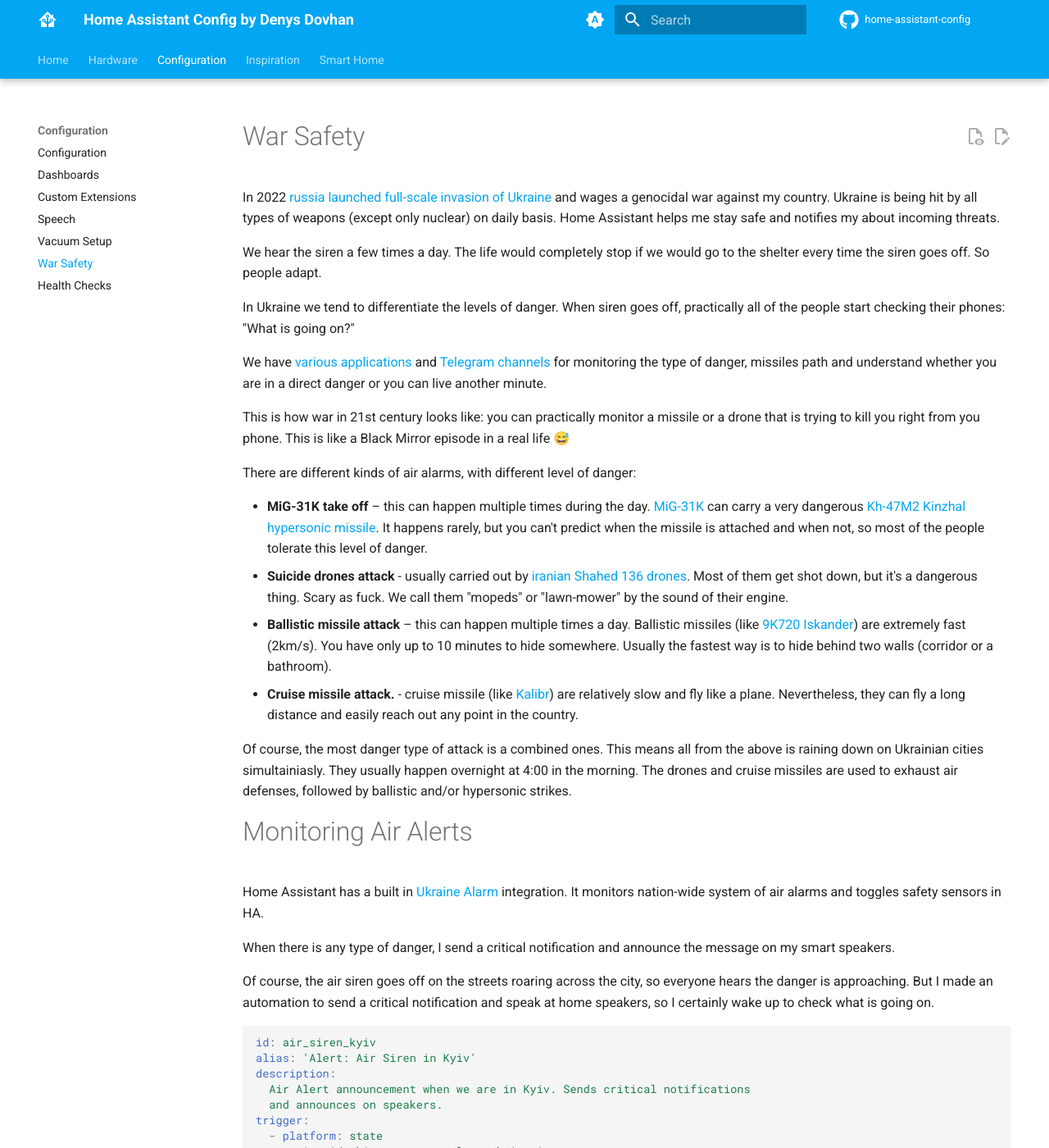
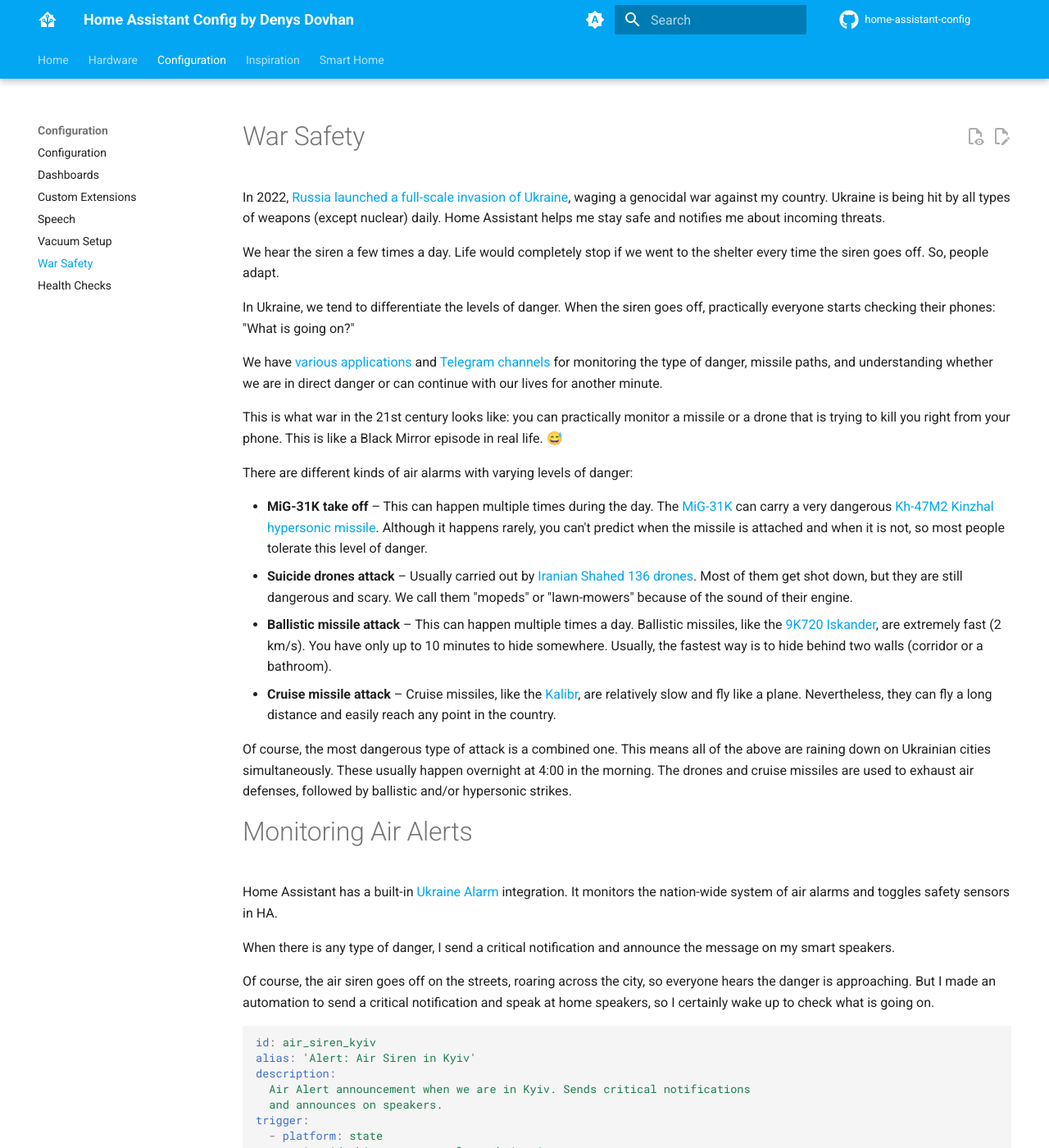
Before and after one commit to denysdovhan/home-assistant-config, an MkDocs documentation site: the page built from docs/config/war.md, in a window 1280 px wide and 1400 px high. Shown: the whole window at 82% size. Built offline with MkDocs 1.6.1 and Material for MkDocs 9.7.7, drawn with Linux system fonts in a browser that asks for light colours; comment, search, counter and statistics services are not loaded; some of the changed text lies outside the part shown.

Commit message:
Fix typos and wording via chatgpt

````diff
--- a/docs/config/war.md
+++ b/docs/config/war.md
@@ -1,32 +1,31 @@
 # War Safety
 
-In 2022 [russia launched full-scale invasion of Ukraine](https://en.wikipedia.org/wiki/Russo-Ukrainian_War) and wages a genocidal war against my country. Ukraine is being hit by all types of weapons (except only nuclear) on daily basis. Home Assistant helps me stay safe and notifies my about incoming threats.
+In 2022, [Russia launched a full-scale invasion of Ukraine](https://en.wikipedia.org/wiki/Russo-Ukrainian_War), waging a genocidal war against my country. Ukraine is being hit by all types of weapons (except nuclear) daily. Home Assistant helps me stay safe and notifies me about incoming threats.
 
-We hear the siren a few times a day. The life would completely stop if we would go to the shelter every time the siren goes off. So people adapt.
+We hear the siren a few times a day. Life would completely stop if we went to the shelter every time the siren goes off. So, people adapt.
 
-In Ukraine we tend to differentiate the levels of danger. When siren goes off, practically all of the people start checking their phones: "What is going on?"
+In Ukraine, we tend to differentiate the levels of danger. When the siren goes off, practically everyone starts checking their phones: "What is going on?"
 
-We have [various applications](https://alerts.in.ua/) and [Telegram channels](https://t.me/s/war_monitor) for monitoring the type of danger, missiles path and understand whether you are in a direct danger or you can live another minute.
+We have [various applications](https://alerts.in.ua/) and [Telegram channels](https://t.me/s/war_monitor) for monitoring the type of danger, missile paths, and understanding whether we are in direct danger or can continue with our lives for another minute.
 
-This is how war in 21st century looks like: you can practically monitor a missile or a drone that is trying to kill you right from you phone. This is like a Black Mirror episode in a real life 😅
+This is what war in the 21st century looks like: you can practically monitor a missile or a drone that is trying to kill you right from your phone. This is like a Black Mirror episode in real life. 😅
 
-There are different kinds of air alarms, with different level of danger:
+There are different kinds of air alarms with varying levels of danger:
 
-- **MiG-31K take off** – this can happen multiple times during the day. [MiG-31K](https://en.wikipedia.org/wiki/Mikoyan_MiG-31) can carry a very dangerous [Kh-47M2 Kinzhal hypersonic missile](https://en.wikipedia.org/wiki/Kh-47M2_Kinzhal). It happens rarely, but you can't predict when the missile is attached and when not, so most of the people tolerate this level of danger.
-- **Suicide drones attack** - usually carried out by [iranian Shahed 136 drones](https://en.wikipedia.org/wiki/HESA_Shahed_136). Most of them get shot down, but it's a dangerous thing. Scary as fuck. We call them "mopeds" or "lawn-mower" by the sound of their engine.
-- **Ballistic missile attack** – this can happen multiple times a day. Ballistic missiles (like [9K720 Iskander](https://en.wikipedia.org/wiki/9K720_Iskander)) are extremely fast (2km/s). You have only up to 10 minutes to hide somewhere. Usually the fastest way is to hide behind two walls (corridor or a bathroom).
-- **Cruise missile attack.** - cruise missile (like [Kalibr](<https://en.wikipedia.org/wiki/Kalibr_(missile_family)>)) are relatively slow and fly like a plane. Nevertheless, they can fly a long distance and easily reach out any point in the country.
+- **MiG-31K take off** – This can happen multiple times during the day. The [MiG-31K](https://en.wikipedia.org/wiki/Mikoyan_MiG-31) can carry a very dangerous [Kh-47M2 Kinzhal hypersonic missile](https://en.wikipedia.org/wiki/Kh-47M2_Kinzhal). Although it happens rarely, you can't predict when the missile is attached and when it is not, so most people tolerate this level of danger.
+- **Suicide drones attack** – Usually carried out by [Iranian Shahed 136 drones](https://en.wikipedia.org/wiki/HESA_Shahed_136). Most of them get shot down, but they are still dangerous and scary. We call them "mopeds" or "lawn-mowers" because of the sound of their engine.
+- **Ballistic missile attack** – This can happen multiple times a day. Ballistic missiles, like the [9K720 Iskander](https://en.wikipedia.org/wiki/9K720_Iskander), are extremely fast (2 km/s). You have only up to 10 minutes to hide somewhere. Usually, the fastest way is to hide behind two walls (corridor or a bathroom).
+- **Cruise missile attack** – Cruise missiles, like the [Kalibr](<https://en.wikipedia.org/wiki/Kalibr_(missile_family)>), are relatively slow and fly like a plane. Nevertheless, they can fly a long distance and easily reach any point in the country.
 
-Of course, the most danger type of attack is a combined ones. This means all from the above is raining down on Ukrainian cities simultainiasly. They usually happen overnight at 4:00 in the morning.
-The drones and cruise missiles are used to exhaust air defenses, followed by ballistic and/or hypersonic strikes.
+Of course, the most dangerous type of attack is a combined one. This means all of the above are raining down on Ukrainian cities simultaneously. These usually happen overnight at 4:00 in the morning. The drones and cruise missiles are used to exhaust air defenses, followed by ballistic and/or hypersonic strikes.
 
 # Monitoring Air Alerts
 
-Home Assistant has a built in [Ukraine Alarm](https://www.home-assistant.io/integrations/ukraine_alarm/) integration. It monitors nation-wide system of air alarms and toggles safety sensors in HA.
+Home Assistant has a built-in [Ukraine Alarm](https://www.home-assistant.io/integrations/ukraine_alarm/) integration. It monitors the nation-wide system of air alarms and toggles safety sensors in HA.
 
 When there is any type of danger, I send a critical notification and announce the message on my smart speakers.
 
-Of course, the air siren goes off on the streets roaring across the city, so everyone hears the danger is approaching. But I made an automation to send a critical notification and speak at home speakers, so I certainly wake up to check what is going on.
+Of course, the air siren goes off on the streets, roaring across the city, so everyone hears the danger is approaching. But I made an automation to send a critical notification and speak at home speakers, so I certainly wake up to check what is going on.
 
 ```yaml
 id: air_siren_kyiv
@@ -66,25 +65,25 @@ action:
             volume: 0.75
 ```
 
-# Scraping monitoring channels
+# Scraping Monitoring Channels
 
-I already mentioned we have various Telegram channels for monitoring the situation during an attack. Those channels provide live updates on dangers, flight paths, type of attack.
+I already mentioned we have various Telegram channels for monitoring the situation during an attack. Those channels provide live updates on dangers, flight paths, and the type of attack.
 
-So often I used to find myself constantly checking my phone to understand whether I am in direct danger or can sleep for a few hours. _I know it sounds crazy and normal people would go straight to the nearby shelter, but this is the life in Ukraine. You don't have to follow my reckless example, if you are in Ukraine GO TO THE SHELTER!_
+So often I found myself constantly checking my phone to understand whether I am in direct danger or can sleep for a few hours. _I know it sounds crazy, and normal people would go straight to the nearby shelter, but this is life in Ukraine. You don't have to follow my reckless example. If you are in Ukraine, GO TO THE SHELTER!_
 
-I decided to automate it. Instead of reading these channels by myself, I delegate this task to HA.
+I decided to automate it. Instead of reading these channels myself, I delegate this task to HA.
 
-I use [HA Multiscrape](https://github.com/danieldotnl/ha-multiscrape) custom integration for that. You may as "why do you need a custom component, when [HA has a built-in scraping component](https://www.home-assistant.io/integrations/scrape/)?". Yes, it has, but I need multiple sensors from a single scrape and I need to work with lists of data. The built-in component has some limitations with that.
+I use the [HA Multiscrape](https://github.com/danieldotnl/ha-multiscrape) custom integration for that. You may ask, "why do you need a custom component when [HA has a built-in scraping component](https://www.home-assistant.io/integrations/scrape/)?" Yes, it does, but I need multiple sensors from a single scrape, and I need to work with lists of data. The built-in component has some limitations with that.
 
 ## Monitoring Imminent Danger
 
 Cruise missiles are usually carried and launched by [Tu-95 bombers](https://en.wikipedia.org/wiki/Tupolev_Tu-95).
 
-They fly to the missile launch sites for about 3 hours, launch their missiles, then it take about 1-2 hours for missiles to fly to Kyiv. So there's some time to prepare a hideout (in my case it's bathroom), gather the documents and sleep for a few hours before the "show" begins.
+They fly to the missile launch sites for about 3 hours, launch their missiles, then it takes about 1-2 hours for missiles to fly to Kyiv. So there's some time to prepare a hideout (in my case, it's the bathroom), gather documents, and sleep for a few hours before the "show" begins.
 
-Usually it happens in the evening and means tonight will be a massive missile attack.
+Usually, it happens in the evening and means tonight will be a massive missile attack.
 
-I have a sensor that checks the Telegram channels, it scrapes the list of messages every 5 seconds, check if the latest message contains specific set of words, like _"take off" **and** "plane" **and** "tu-95"_. It also stores the latest message as an attribute.
+I have a sensor that checks the Telegram channels, scrapes the list of messages every 5 seconds, and checks if the latest message contains a specific set of words, like _"take off" **and** "plane" **and** "tu-95"_. It also stores the latest message as an attribute.
 
 ```yaml
 multiscrape:
@@ -134,24 +133,24 @@ action:
 
 ## Direct Danger Alert
 
-This is the most interesting sensor, which notifies my right when there's a direct threat in my location.
+This is the most interesting sensor, which notifies me right when there's a direct threat to my location.
 
-When attack happens at night you need to decide:
+When an attack happens at night, you need to decide:
 
 - Are you going to the shelter to get a sleepless night somewhere in a basement or in the subway?
-- Or are you going to stay in bed as long as possible to have a least some sleep, because you need to go to work tomorrow?
+- Or are you going to stay in bed as long as possible to get some sleep, because you need to go to work tomorrow?
 
-Every normal person would go to the shelter. But when you live in this conditions for some time, you try to calculate the risk:
+Every normal person would go to the shelter. But when you live in these conditions for some time, you try to calculate the risk:
 
-- You need to get a proper sleep, to be able to work.
-- The air defences are titans, they do their job excellent. Flying fucks are getting shot down regularly.
-- In Kyiv, the risk of a direct hit or hit by debris is relatively tolerable: I guess like being hit by a car (the estimate is completely unscientific!)
+- You need to get proper sleep to be able to work.
+- The air defenses are titans; they do their job excellently. Flying threats are getting shot down regularly.
+- In Kyiv, the risk of a direct hit or hit by debris is relatively tolerable: I guess like being hit by a car (this estimate is completely unscientific!).
 - If you are unlucky to catch a direct hit – you are dead anyway. There's very little chance to survive that.
-- If the missile/drone get's shot down nearby, the shockwave are going to blow your windows.
+- If the missile/drone gets shot down nearby, the shockwave will blow your windows.
 
-So what do you do? It's up to you, but most of the time I decide to sleep in bed, when things are getting hot, I hide in a bathroom, so when something blows up nearby [I will be behind two walls](https://visitukraine.today/blog/990/list-of-things-to-put-in-an-emergency-suitcase-and-basic-rules-that-will-save-lives-during-missile-strikes) from glass shards and shockwave.
+So what do you do? It's up to you, but most of the time, I decide to sleep in bed. When things get hot, I hide in a bathroom so that when something blows up nearby, [I will be behind two walls](https://visitukraine.today/blog/990/list-of-things-to-put-in-an-emergency-suitcase-and-basic-rules-that-will-save-lives-during-missile-strikes) from glass shards and shockwaves.
 
-I have a sensor that watches for specific keywords like _"kyiv"_ or a neighbourhood name, for _"warning" **or** "be in a safe place" **or** "fast target"_.
+I have a sensor that watches for specific keywords like _"Kyiv"_ or a neighborhood name, for _"warning" **or** "be in a safe place" **or** "fast target"_.
 
 ```yaml
 multiscrape:
````
Also changed, not shown: other parts of docs/config/war.md (+3 -3 lines).
